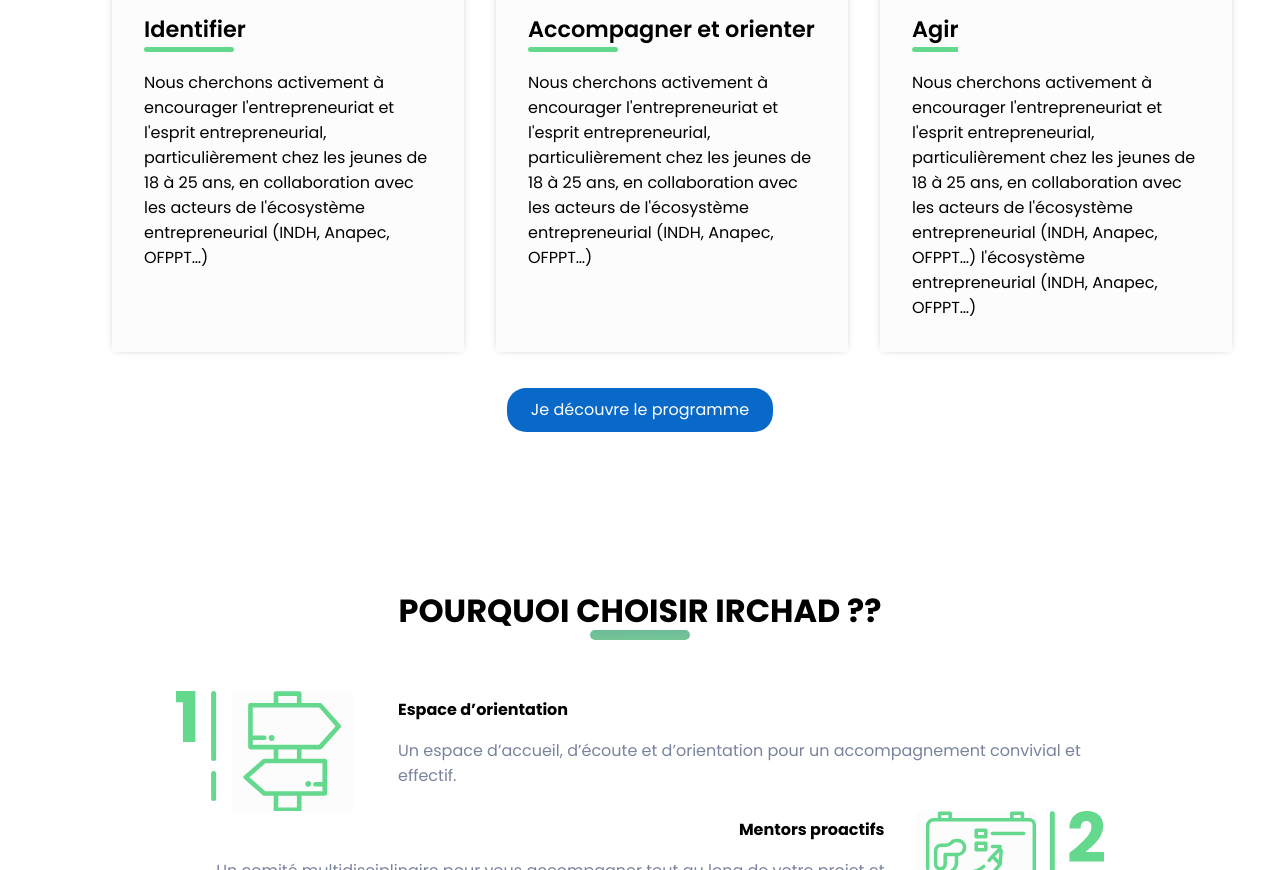
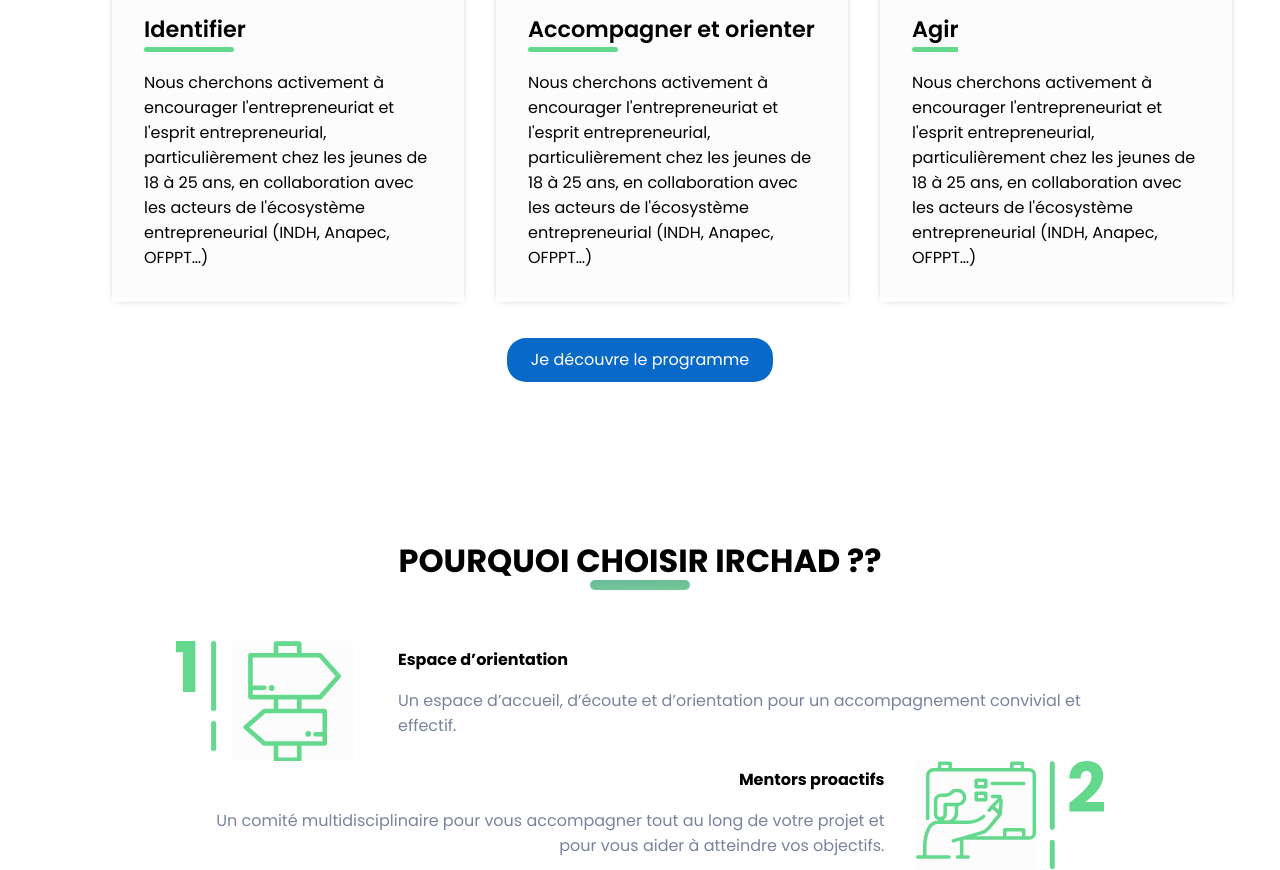
Before and after one commit to med-rezzouq/my-Css-Utility-Framework-boilerplate, a website: page public/index.html in a window 1280 px wide. Shown: the part 1286-2156 px from the top of the page. Drawn offline with Linux system fonts and the light colour scheme.

Commit message:
text content change on home

```diff
--- a/public/index.html
+++ b/public/index.html
@@ -152,8 +152,8 @@
                   Nous cherchons activement à encourager l'entrepreneuriat et
                   l'esprit entrepreneurial, particulièrement chez les jeunes de
                   18 à 25 ans, en collaboration avec les acteurs de l'écosystème
-                  entrepreneurial (INDH, Anapec, OFPPT…) l'écosystème
                   entrepreneurial (INDH, Anapec, OFPPT…)
+
                 </p>
               </div>
             </div>
```
